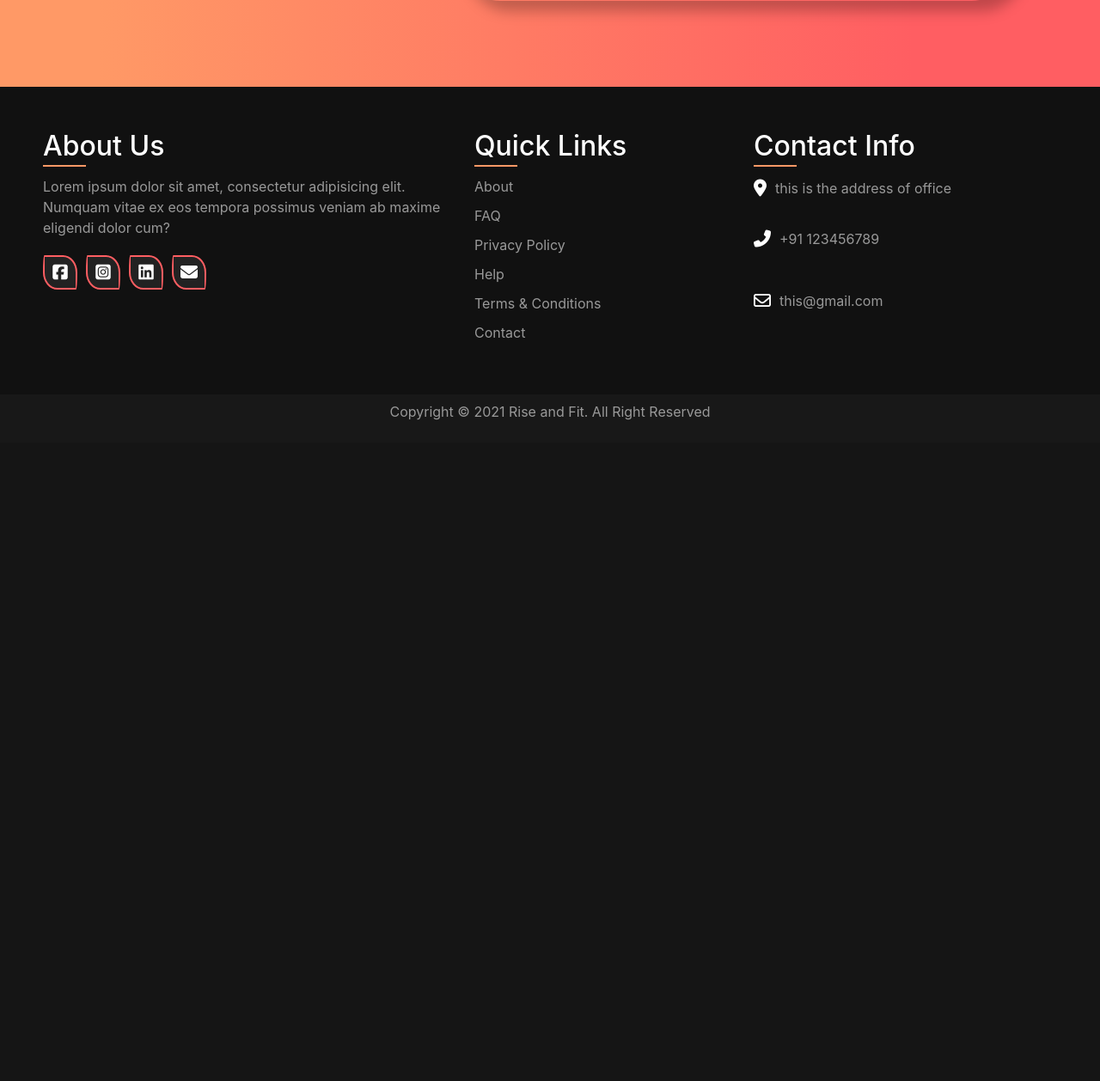
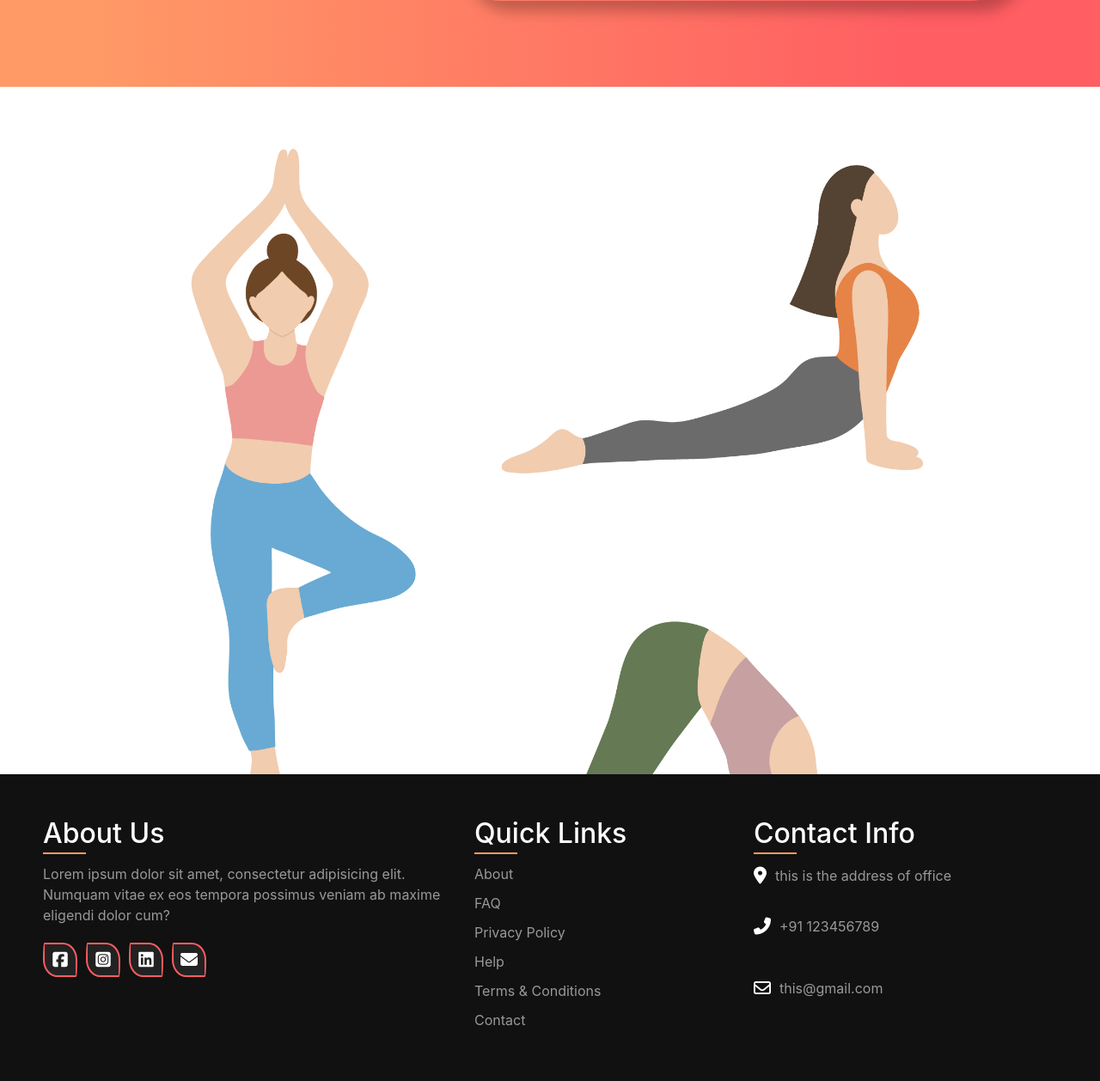
Before and after one commit to sushant2000/riseandfit, a PHP site: page / in a window 1280 px wide. Shown: the part 2197-3455 px from the top of the page at 86% size. Before the commit the page ends 2686 px from the top, so only its background shows below. Run offline with PHP 8.4, Linux system fonts and the light colour scheme; some libraries are stand-ins or nearby versions.

Commit message:
adde a yoga pic

```diff
--- a/css/main.css
+++ b/css/main.css
@@ -119,6 +119,19 @@ sans-serif,
   max-width: 100%;
   height: auto;
 }
+
+.aImgDiv {
+  /* text-align: center;
+  margin-bottom: 85px; */
+  height: 100vh;
+  background: rgba(0, 0, 0, 0) url(/image/yoga.png);
+  background-size: cover;
+  background-blend-mode: darken;
+}
+
+.aImg {
+  /* width: 40%; */
+}
 /*Slider*/
 
 /*Floating Button to the top*/
--- a/css/nav.css
+++ b/css/nav.css
@@ -55,7 +55,7 @@
 
 .navbar-dark .navbar-nav .nav-link:hover,
 .navbar-dark .navbar-nav .nav-link.active {
-  background: rgba(256, 256, 256, 0.3);
+  background: rgba(256, 256, 256, 0.4);
   transition: none;
 }
 
--- a/index.html
+++ b/index.html
@@ -100,7 +100,7 @@
         </div>
       </div>
     </div>
-  </div>
+
     <!-- Card Why RAF? -->
     <div class="img-text">
       <div class="photo">
@@ -109,10 +109,20 @@
       <div class="content element">
         <h1>WHY RAF?</h1>
         <p>Weaving fitness into everyday lifestyle!</p>
-      <p>Let's take a step, invest your time and energy, yourself for the good of you and your family. Come join the way
+        <p>Let's take a step, invest your time and energy, yourself for the good of you and your family. Come join the
+          way
           to a healthy life. Weaving fitness into your busy lifestyle!</p>
       </div>
     </div>
+
+    <div class="aImgDiv">
+      <!-- <img class="aImg" src="./image/yoga.png" alt="yoga image"> -->
+    </div>
+
+  </div>
+
+
+
   <!--Slider -->
 
   <!-- Floating Button to the top-->
```
Also changed, not shown: image/yoga.png (added). Lines whose indentation alone changed are shown as unchanged.
